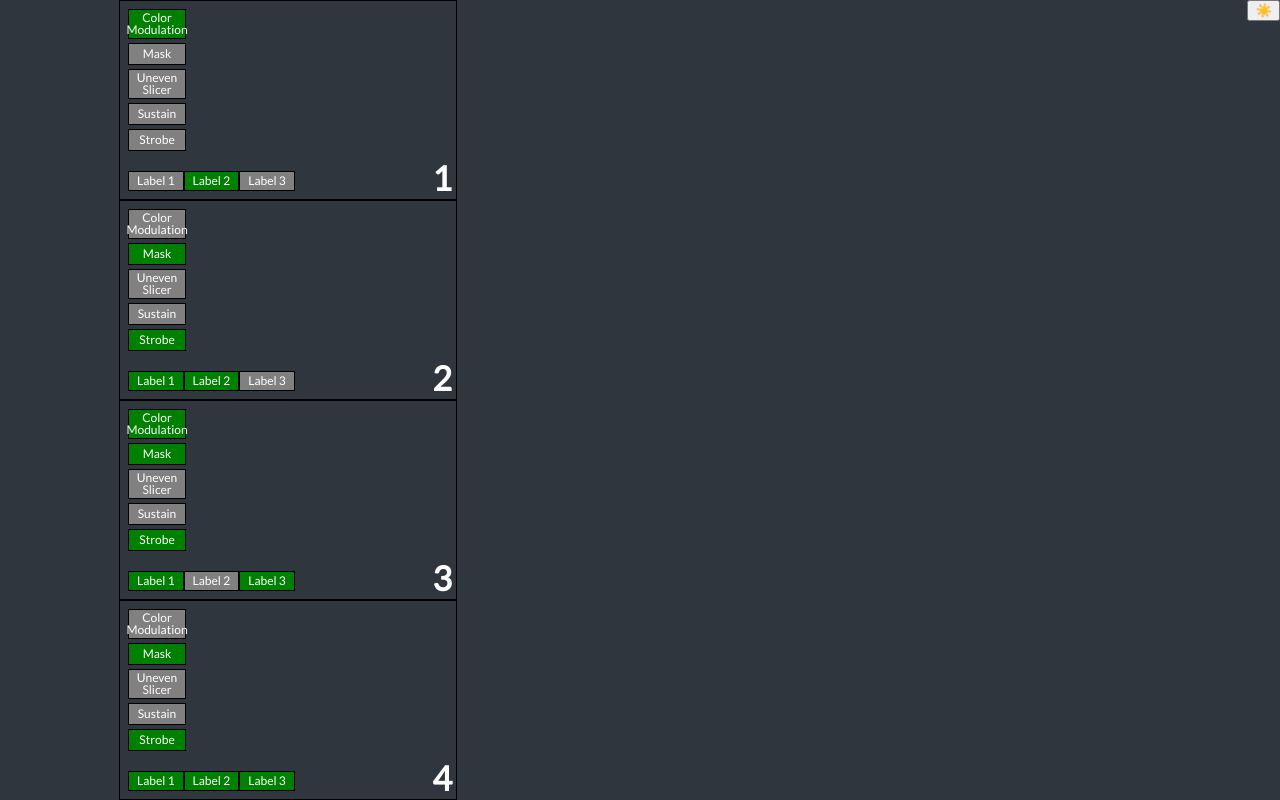
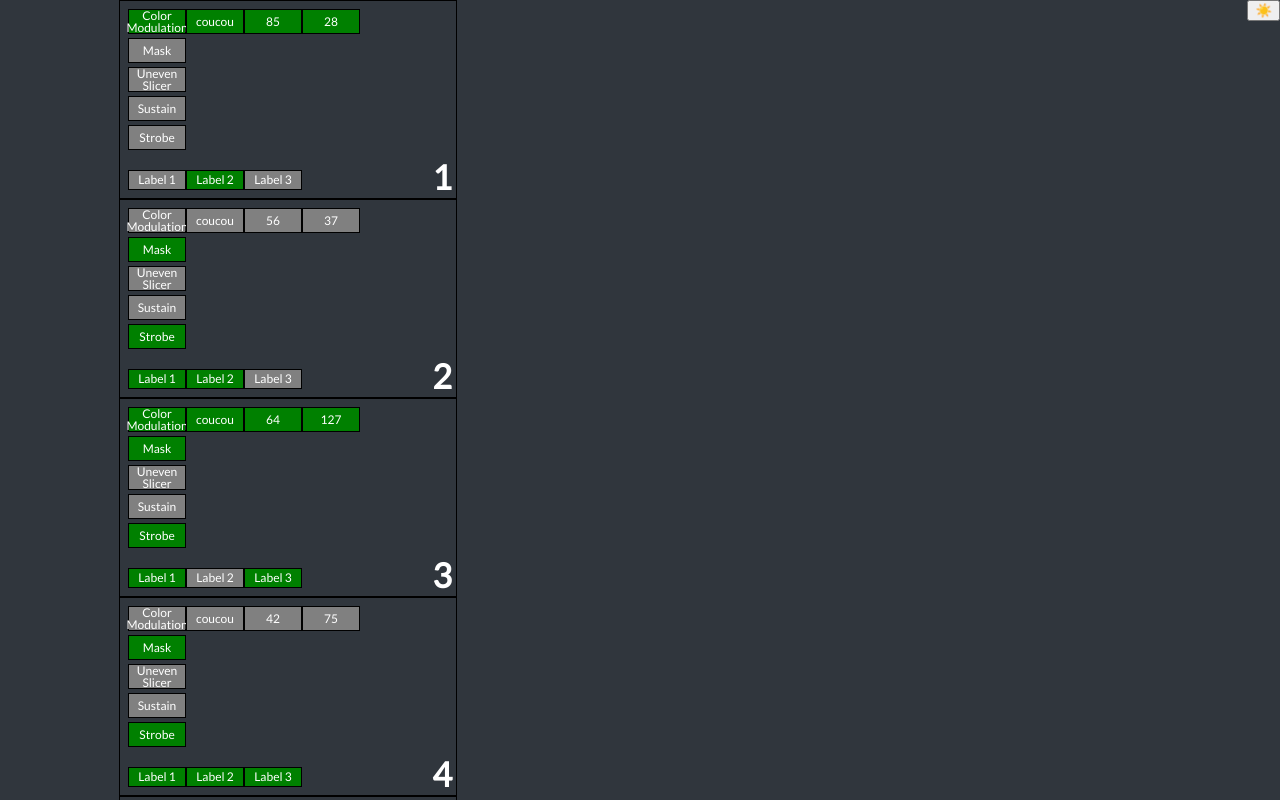
Before and after one commit to CollectifPhosphenes/optopoulpe-web-client, a React (Vite) app: page / in a window 1280 px wide. Shown: the top 800 px of the page. Built offline with nearby package versions, Linux system fonts and the light colour scheme.

Commit message:
Adjusts CSS

```diff
--- a/src/components/LabelButton/LabelButton.jsx
+++ b/src/components/LabelButton/LabelButton.jsx
@@ -4,8 +4,8 @@ import { makeStyles } from '@mui/styles';
 
 const useStyles = makeStyles({
   labelButton: {
-    maxWidth: '40px',
-    maxHeight: '10px',
+    width: '40px',
+    height: '10px',
     textAlign: 'center',
     padding: '4px 8px',
     border: '1px solid black',
--- a/src/components/ToggleButton/ToggleButton.jsx
+++ b/src/components/ToggleButton/ToggleButton.jsx
@@ -4,8 +4,8 @@ import { makeStyles } from '@mui/styles';
 
 const useStyles = makeStyles({
   toggleButton: {
-    maxWidth: '40px',
-    maxHeight: '20px',
+    width: '40px',
+    height: '15px',
     textAlign: 'center',
     padding: '4px 8px',
     border: '1px solid black',
--- a/src/pages/Dashboard/TracksInfos/TrackBlock.jsx
+++ b/src/pages/Dashboard/TracksInfos/TrackBlock.jsx
@@ -25,7 +25,8 @@ const useStyles = makeStyles({
     flexDirection: 'column',
 
     '& div' : {
-      marginBottom: '2px'
+      marginBottom: '2px',
+      display: 'flex'
     }
   },
   lowerBlock: {
@@ -53,6 +54,18 @@ const TrackBlock = ({
         <div>
           <ToggleButton
             children={modulation.label}
+            isToggled={modulation.enabled}
+          />
+          <ToggleButton
+            children="coucou"
+            isToggled={modulation.enabled}
+          />
+          <ToggleButton
+            children={modulation.color_palette.offset}
+            isToggled={modulation.enabled}
+          />
+          <ToggleButton
+            children={modulation.color_palette.width}
             isToggled={modulation.enabled}
           />
         </div>
```
